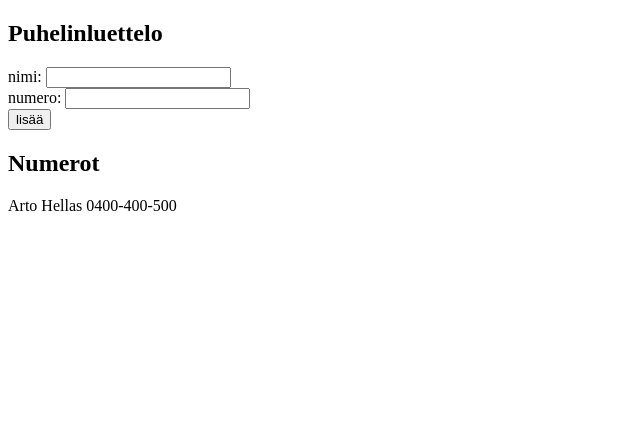
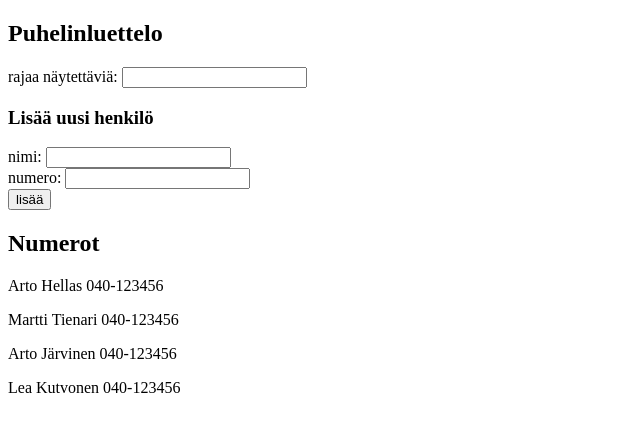
Before and after one commit to klaevv/fullstackopen2019, a React (Create React App) app in the folder week2/puhelinluettelo/: page / in a window 1280 px wide. Shown: the top 432 px of the page, without its empty margins (0-640 px from the left). Built offline with nearby package versions, Linux system fonts and the light colour scheme.

Commit message:
Ex. 2.9 done

```diff
--- a/week2/puhelinluettelo/src/App.js
+++ b/week2/puhelinluettelo/src/App.js
@@ -5,10 +5,15 @@ const Person = (props) =>
 
 const App = () => {
   const [ persons, setPersons] = useState([
-    { name: 'Arto Hellas', number: '0400-400-500' }
+    { name: 'Arto Hellas', number: '040-123456' },
+    { name: 'Martti Tienari', number: '040-123456' },
+    { name: 'Arto Järvinen', number: '040-123456' },
+    { name: 'Lea Kutvonen', number: '040-123456' }
   ])
+  const [ filtered, setFiltered ] = useState([])
   const [ newName, setNewName ] = useState('')
   const [ newNumber, setNewNumber ] = useState('')
+  const [ newSearch, setNewSearch ] = useState('')
 
   const addPerson = (event) => {
     event.preventDefault()
@@ -35,9 +40,23 @@ const App = () => {
     setNewNumber(event.target.value)
   }
 
+  const handleSearchChange = (event) => {
+    const results = persons.filter(person => person.name.includes(event.target.value))
+    setFiltered(results)
+    setNewSearch(event.target.value)
+  }
+
+  const list = newSearch ? filtered : persons
+
   return (
     <div>
       <h2>Puhelinluettelo</h2>
+      <form>
+        <div>
+          rajaa näytettäviä: <input value={newSearch} onChange={handleSearchChange} />
+        </div>
+      </form>
+      <h3>Lisää uusi henkilö</h3>
       <form onSubmit={addPerson}>
         <div>
           nimi: <input value={newName} onChange={handleNameChange} />
@@ -50,7 +69,7 @@ const App = () => {
         </div>
       </form>
       <h2>Numerot</h2>
-      {persons.map(person => <Person key={person.name} name={person.name} number={person.number} />)}
+      {list.map(person => <Person key={person.name} name={person.name} number={person.number} />)}
     </div>
   )
 
```
